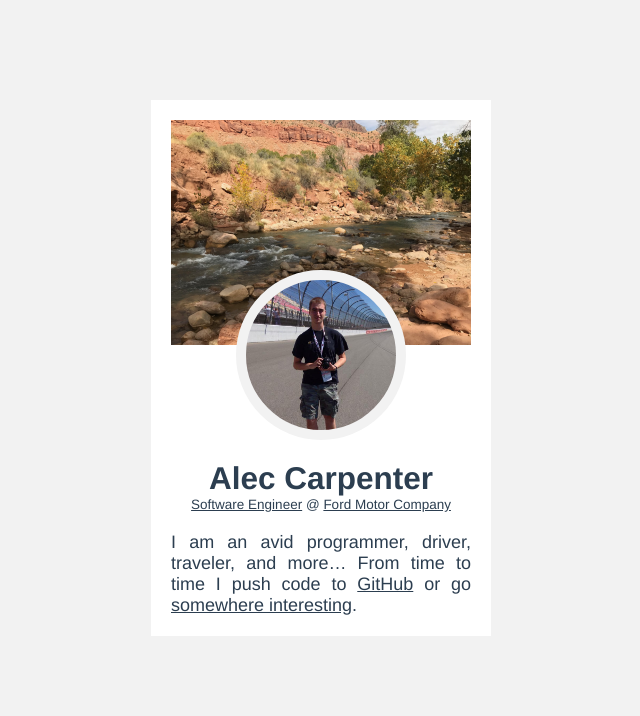
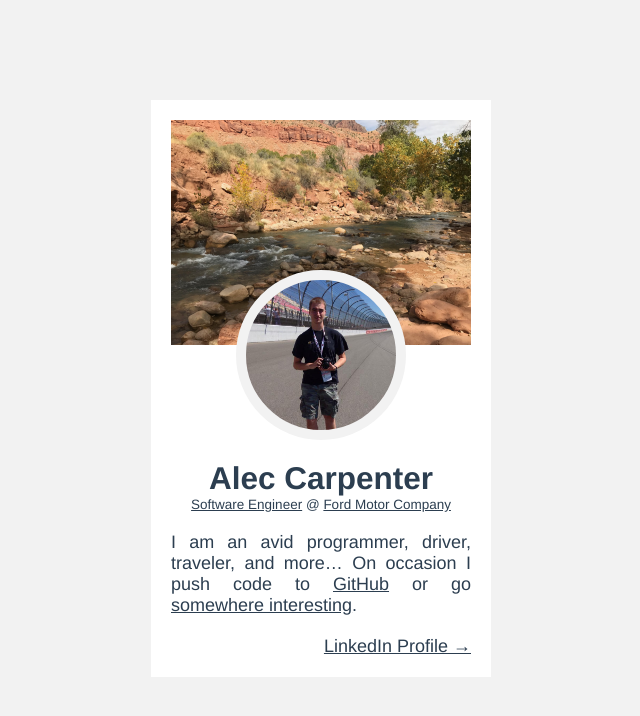
Before and after one commit to alecgunnar/alecgunnar.com, a Vue app: page /#/ in a window 1280 px wide. Shown: the top 716 px of the page, without its empty margins (319-959 px from the left). Built offline with nearby package versions, Linux system fonts and the light colour scheme.

Commit message:
Adds link to LinkedIn profile

```diff
--- a/src/components/Introduction.vue
+++ b/src/components/Introduction.vue
@@ -9,8 +9,11 @@
       <div class="me__position"><a href="https://en.wikipedia.org/wiki/Software_engineer">Software Engineer</a> @ <a href="https://www.ford.com/">Ford Motor Company</a></div>
     </header>
     <section class="about">
-      <p>I am an avid programmer, driver, traveler, and more&hellip; From time to time I push code to <a href="https://github.com/alecgunnar">GitHub</a> or go <a href="https://www.nps.gov/zion/index.htm">somewhere interesting</a>.</p>
+      <p>I am an avid programmer, driver, traveler, and more&hellip; On occasion I push code to <a href="https://github.com/alecgunnar">GitHub</a> or go <a href="https://www.nps.gov/zion/index.htm">somewhere interesting</a>.</p>
     </section>
+    <footer>
+      <a href="https://www.linkedin.com/in/aleccarpenter">LinkedIn Profile &rarr;</a>
+    </footer>
   </div>
 </template>
 
@@ -78,6 +81,11 @@ export default {
     }
   }
 
+  footer {
+    text-align: right;
+    margin: 20px 0 0;
+  }
+
   @media only screen and (min-width: 550px) {
     body {
       background-color: darken(#FFF, 5%);
```
